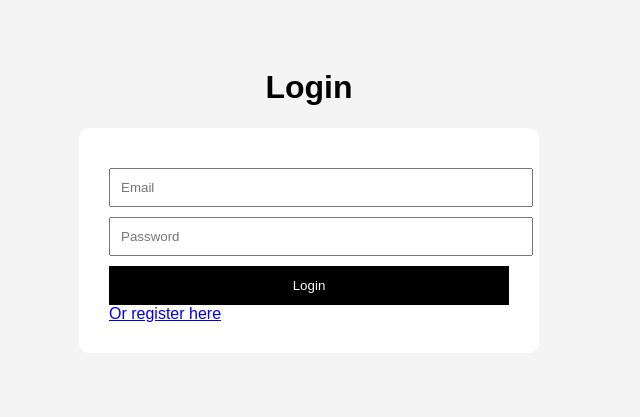
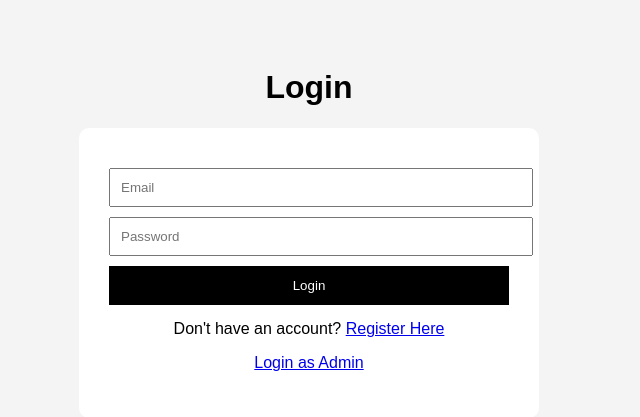
Before and after one commit to shaanmotsholane/XISD5319-Group-Project, a PHP site: page /login.php in a window 1280 px wide. Shown: the top 417 px of the page, without its empty margins (331-971 px from the left). Run offline with PHP 8.4, Linux system fonts and the light colour scheme.

Commit message:
Added Logos on every other pages and admin logs in from log in page

```diff
--- a/admin/dashboard.php
+++ b/admin/dashboard.php
@@ -12,7 +12,7 @@ if(!isset($_SESSION['admin'])){
 <head>
 
 <title>Admin Dashboard</title>
-
+<link rel="icon" type="image/jpeg" href="../images/logo.jpeg">
 <style>
 
 body{
--- a/admin/edit-product.php
+++ b/admin/edit-product.php
@@ -43,7 +43,7 @@ if(isset($_POST['update_product'])){
 <html>
 <head>
     <title>Edit Product</title>
-
+    <link rel="icon" type="image/jpeg" href="../images/logo.jpeg">
     <style>
 
         body{
--- a/admin/login.php
+++ b/admin/login.php
@@ -30,7 +30,7 @@ if(isset($_POST['login'])){
 <html>
 <head>
     <title>Admin Login</title>
-
+    <link rel="icon" type="image/jpeg" href="../images/logo.jpeg">
     <style>
 
         body{
--- a/admin/manage-products.php
+++ b/admin/manage-products.php
@@ -17,7 +17,7 @@ $result = mysqli_query($conn, $sql);
 <html>
 <head>
     <title>Manage Products</title>
-
+    <link rel="icon" type="image/jpeg" href="../images/logo.jpeg">
     <a href="logout.php">Logout</a>
 
     <style>
--- a/admin/orders.php
+++ b/admin/orders.php
@@ -21,7 +21,7 @@ $result = mysqli_query($conn, $sql);
 <html>
 <head>
     <title>View Orders</title>
-
+    <link rel="icon" type="image/jpeg" href="../images/logo.jpeg">
     <style>
 
         body{
--- a/cart.php
+++ b/cart.php
@@ -23,7 +23,7 @@ $total = 0;
 <html>
 <head>
     <title>Cart</title>
-
+    <link rel="icon" type="image/jpeg" href="images/logo.jpeg">
     <style>
 
 body{
--- a/checkout.php
+++ b/checkout.php
@@ -71,7 +71,7 @@ if(isset($_POST['place_order'])){
 <html>
 <head>
     <title>Checkout</title>
-
+    <link rel="icon" type="image/jpeg" href="images/logo.jpeg">
     <style>
 
 body{
--- a/login.php
+++ b/login.php
@@ -33,6 +33,7 @@ if(isset($_POST['login'])){
 <html>
 <head>
     <title>Login</title>
+    <link rel="icon" type="image/jpeg" href="images/logo.jpeg">
 
     <style>
 
@@ -85,7 +86,16 @@ if(isset($_POST['login'])){
         Login
     </button>
 
-    <a href="register.php">Or register here</a>
+    <p style="text-align:center; margin-top:15px;">
+        Don't have an account?
+        <a href="register.php">Register Here</a>
+    </p>
+
+    <p style="text-align:center; margin-top:10px;">
+        <a href="admin/login.php">
+        Login as Admin
+        </a>
+    </p>
 
 </form>
 
--- a/register.php
+++ b/register.php
@@ -22,7 +22,7 @@ if(isset($_POST['register'])){
 <html>
 <head>
     <title>Register</title>
-
+    <link rel="icon" type="image/jpeg" href="images/logo.jpeg">
     <style>
 
         body{
```
Also changed, not shown: admin/add-product.php (+33 -2 lines).
